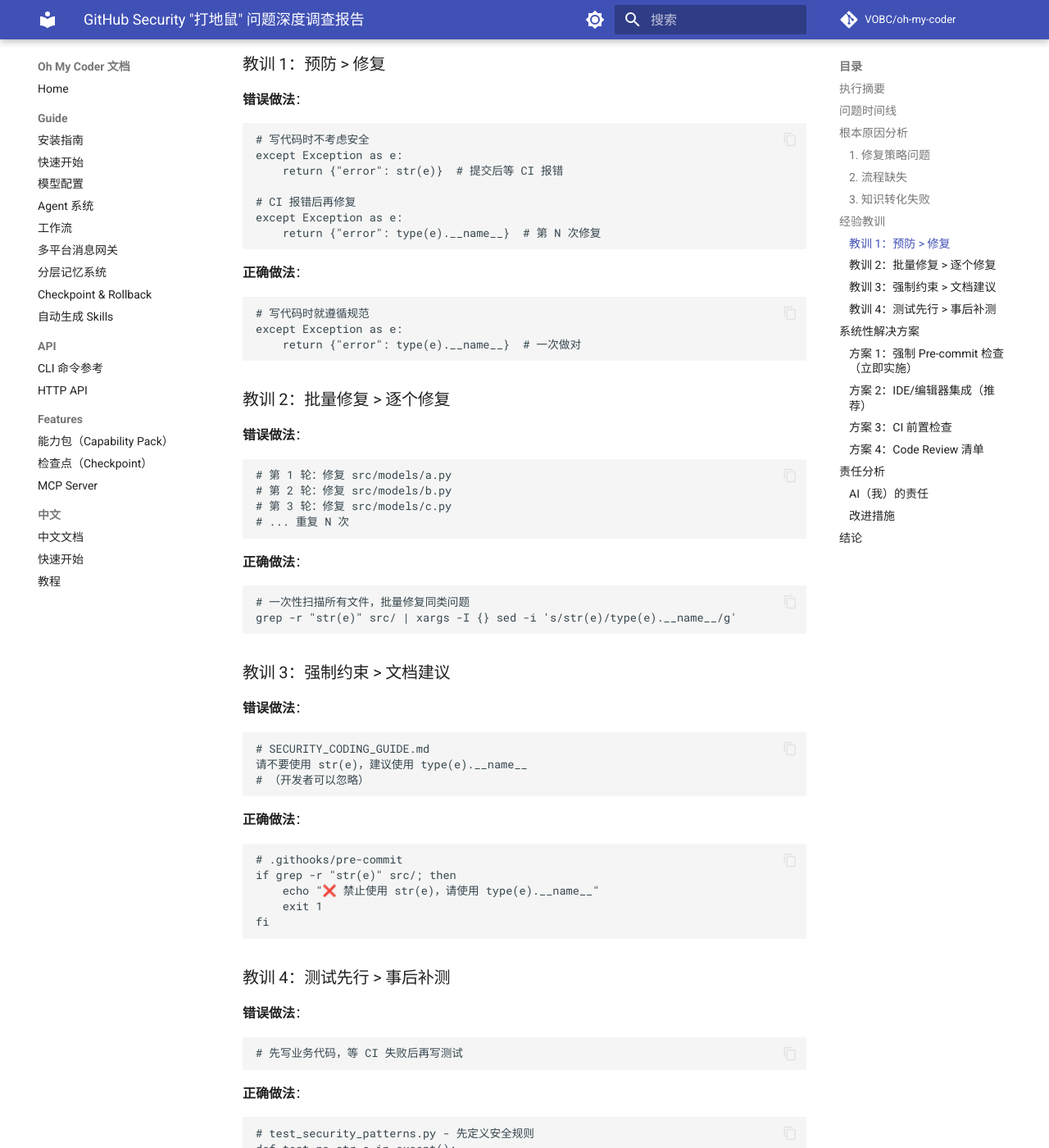
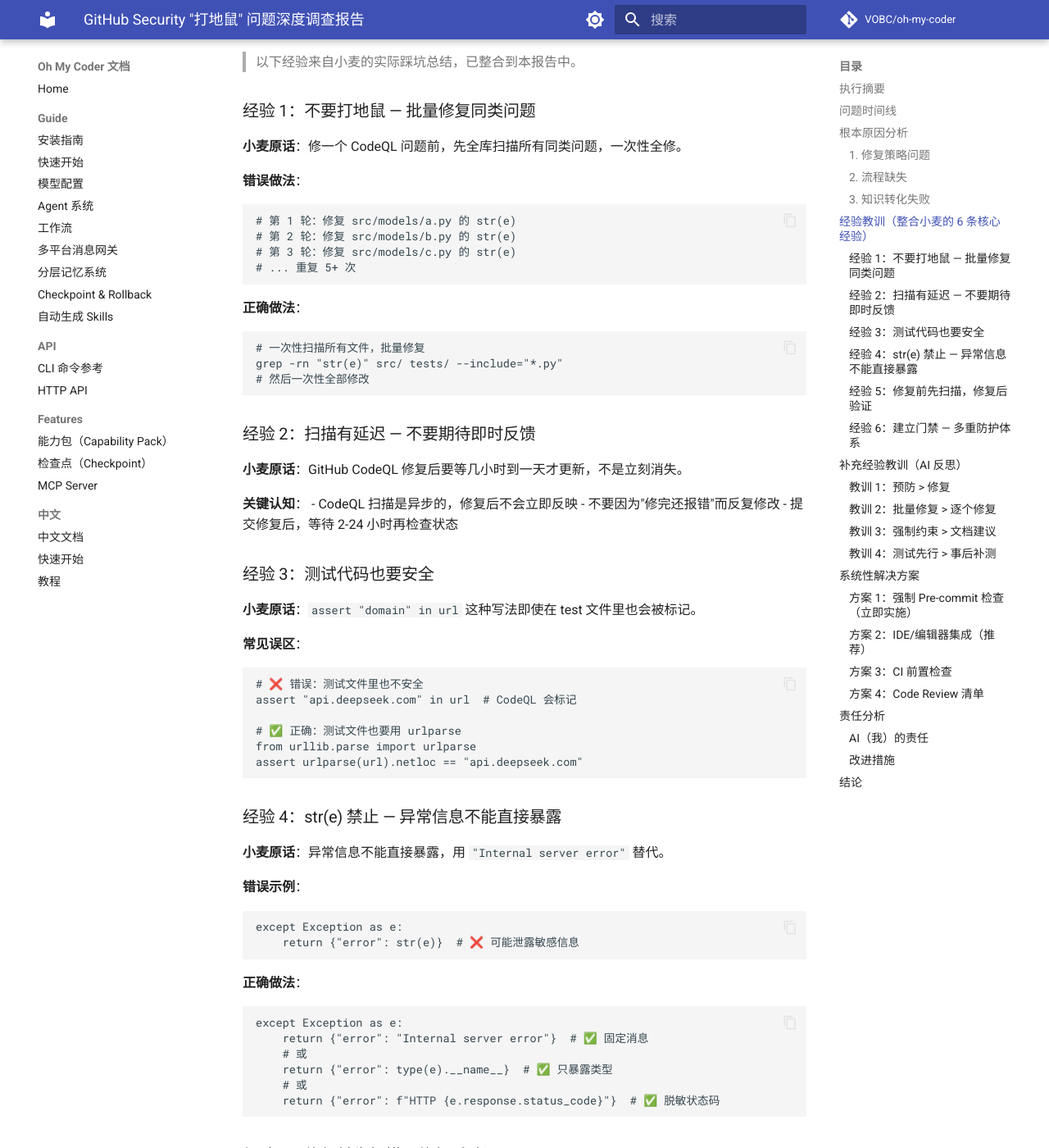
Before and after one commit to VOBC/oh-my-coder, an MkDocs documentation site: the page built from docs/security/security-whackamole-investigation.md, in a window 1280 px wide and 1400 px high, scrolled down 1643 px. Shown: the whole window at 82% size. Built offline with MkDocs 1.6.1 and Material for MkDocs 9.7.7, drawn with Linux system fonts in a browser that asks for light colours; comment, search, counter and statistics services are not loaded; some of the changed text lies outside the part shown.

Commit message:
docs: 整合小麦的 6 条 CodeQL 经验教训

````diff
--- a/docs/security/security-whackamole-investigation.md
+++ b/docs/security/security-whackamole-investigation.md
@@ -65,7 +65,107 @@
 
 ---
 
-## 经验教训
+## 经验教训（整合小麦的 6 条核心经验）
+
+> 以下经验来自小麦的实际踩坑总结，已整合到本报告中。
+
+### 经验 1：不要打地鼠 — 批量修复同类问题
+
+**小麦原话**：修一个 CodeQL 问题前，先全库扫描所有同类问题，一次性全修。
+
+**错误做法**：
+```bash
+# 第 1 轮：修复 src/models/a.py 的 str(e)
+# 第 2 轮：修复 src/models/b.py 的 str(e)
+# 第 3 轮：修复 src/models/c.py 的 str(e)
+# ... 重复 5+ 次
+```
+
+**正确做法**：
+```bash
+# 一次性扫描所有文件，批量修复
+grep -rn "str(e)" src/ tests/ --include="*.py"
+# 然后一次性全部修改
+```
+
+### 经验 2：扫描有延迟 — 不要期待即时反馈
+
+**小麦原话**：GitHub CodeQL 修复后要等几小时到一天才更新，不是立刻消失。
+
+**关键认知**：
+- CodeQL 扫描是异步的，修复后不会立即反映
+- 不要因为"修完还报错"而反复修改
+- 提交修复后，等待 2-24 小时再检查状态
+
+### 经验 3：测试代码也要安全
+
+**小麦原话**：`assert "domain" in url` 这种写法即使在 test 文件里也会被标记。
+
+**常见误区**：
+```python
+# ❌ 错误：测试文件里也不安全
+assert "api.deepseek.com" in url  # CodeQL 会标记
+
+# ✅ 正确：测试文件也要用 urlparse
+from urllib.parse import urlparse
+assert urlparse(url).netloc == "api.deepseek.com"
+```
+
+### 经验 4：str(e) 禁止 — 异常信息不能直接暴露
+
+**小麦原话**：异常信息不能直接暴露，用 `"Internal server error"` 替代。
+
+**错误示例**：
+```python
+except Exception as e:
+    return {"error": str(e)}  # ❌ 可能泄露敏感信息
+```
+
+**正确做法**：
+```python
+except Exception as e:
+    return {"error": "Internal server error"}  # ✅ 固定消息
+    # 或
+    return {"error": type(e).__name__}  # ✅ 只暴露类型
+    # 或
+    return {"error": f"HTTP {e.response.status_code}"}  # ✅ 脱敏状态码
+```
+
+### 经验 5：修复前先扫描，修复后验证
+
+**小麦原话**：不要修完就不管了。
+
+**标准流程**：
+```bash
+# 1. 修复前：扫描确认问题范围
+grep -rn "str(e)" src/ tests/
+
+# 2. 修复：批量修改所有同类问题
+
+# 3. 修复后：验证是否还有残留
+grep -rn "str(e)" src/ tests/
+
+# 4. 本地测试
+python3 -m pytest tests/ -q
+
+# 5. 提交后：等待 CI 完成，确认通过
+```
+
+### 经验 6：建立门禁 — 多重防护体系
+
+**小麦原话**：CI 安全检查 + pre-commit hook + 安全编码规范。
+
+**三层防护**：
+
+| 层级 | 工具 | 作用 |
+|------|------|------|
+| **第一层** | Pre-commit hook | 本地拦截，提交前检查 |
+| **第二层** | CI 快速检查 | PR 阶段拦截 |
+| **第三层** | CodeQL 完整扫描 | 合并后深度检查 |
+
+---
+
+## 补充经验教训（AI 反思）
 
 ### 教训 1：预防 > 修复
 
````
